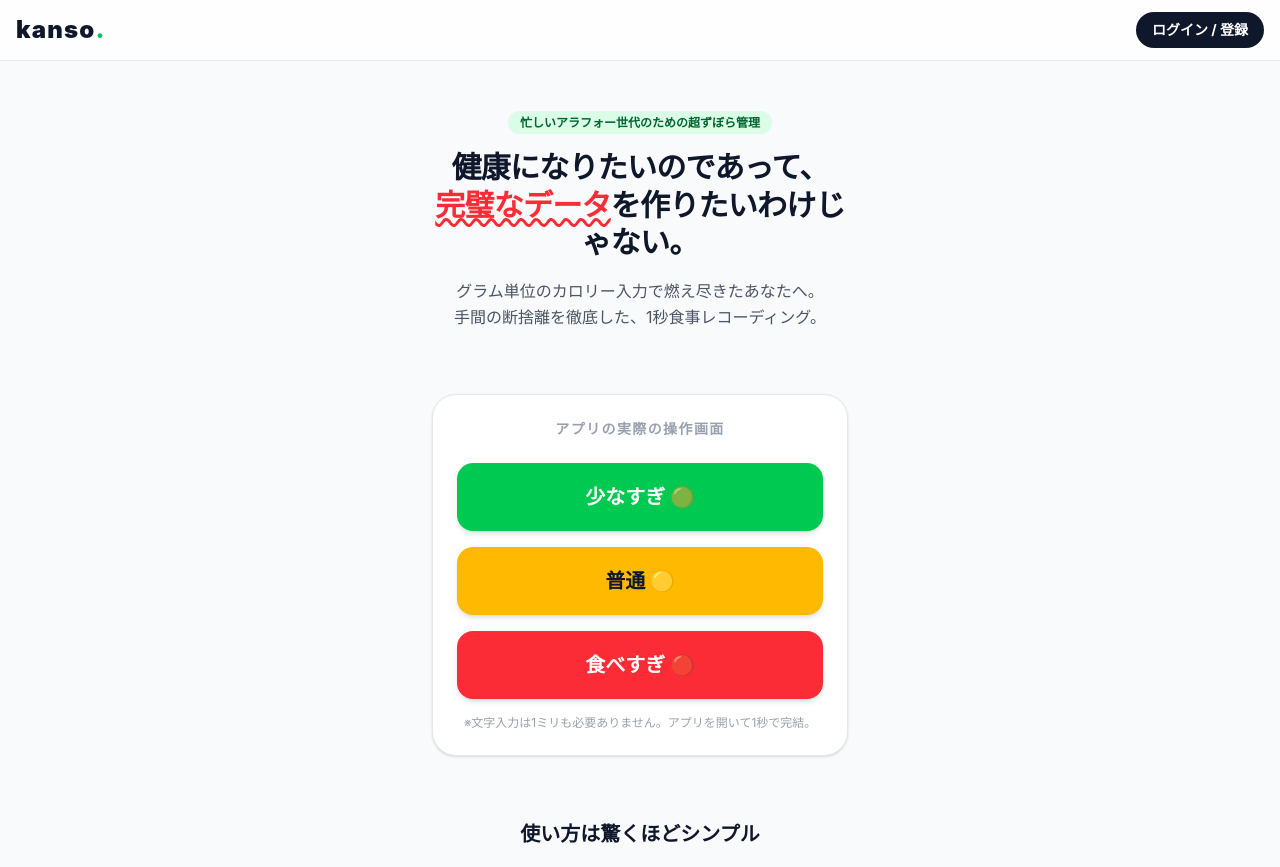
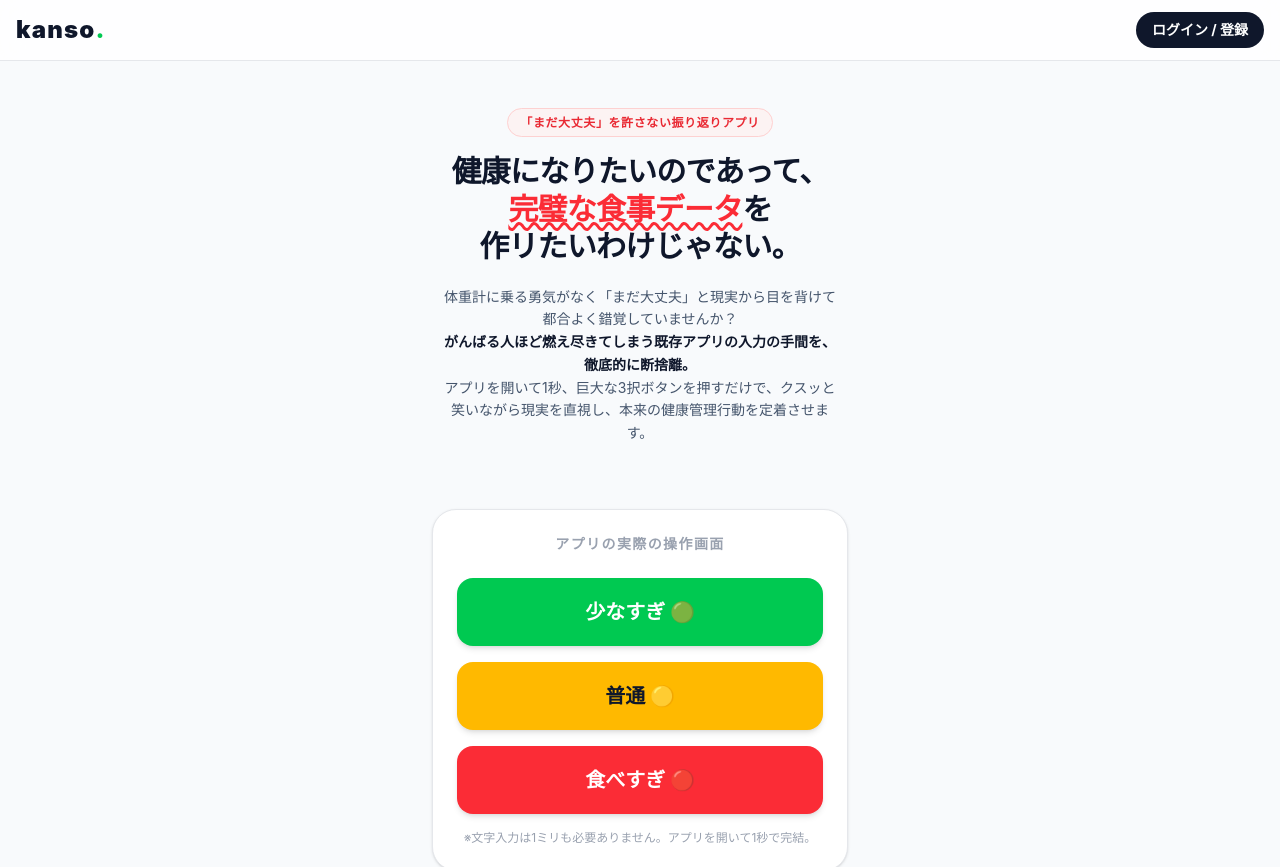
Before and after one commit to yu-sa991/kanso, a React (Vite) app in the folder frontend/: page / in a window 1280 px wide. Shown: the top 867 px of the page. Built offline with nearby package versions, Linux system fonts and the light colour scheme.

Commit message:
【フロントエンド】サービス紹介ページ（LP：使い方セクション含む）の実装

```diff
--- a/frontend/src/App.tsx
+++ b/frontend/src/App.tsx
@@ -1,5 +1,3 @@
-
-
 function App() {
   return (
     <div className="min-h-screen bg-slate-50 text-gray-800 antialiased font-sans">
@@ -16,18 +14,20 @@ function App() {
 
       <main className="max-w-md mx-auto px-4 pb-24">
 
-        {/* 2. 🚀 メイン（ヒーロー）エリア */}
+                 {/* 2. 🚀 メイン（ヒーロー）エリア */}
         <section className="text-center pt-12 pb-16">
-          <span className="bg-green-100 text-green-800 text-xs font-bold px-3 py-1 rounded-full">
-            忙しいアラフォー世代のための超ずぼら管理
+          <span className="bg-red-50 text-red-600 border border-red-200 text-xs font-black px-3 py-1.5 rounded-full tracking-wider animate-pulse">
+            「まだ大丈夫」を許さない振り返りアプリ
           </span>
-          <h1 className="text-3xl font-extrabold text-slate-900 tracking-tight mt-4 leading-tight">
+          <h1 className="text-3xl font-black text-slate-900 tracking-tight mt-5 leading-tight">
             健康になりたいのであって、<br />
-            <span className="text-red-500 underline decoration-wavy">完璧なデータ</span>を作りたいわけじゃない。
+            <span className="text-red-500 underline decoration-wavy">完璧な食事データ</span>を<br />
+            作リたいわけじゃない。
           </h1>
-          <p className="mt-4 text-gray-600 text-base leading-relaxed">
-            グラム単位のカロリー入力で燃え尽きたあなたへ。<br />
-            手間の断捨離を徹底した、1秒食事レコーディング。
+          <p className="mt-5 text-slate-600 text-sm leading-relaxed px-2">
+            体重計に乗る勇気がなく「まだ大丈夫」と現実から目を背けて都合よく錯覚していませんか？<br />
+            <span className="font-bold text-slate-900">がんばる人ほど燃え尽きてしまう既存アプリの入力の手間を、徹底的に断捨離。</span><br />
+            アプリを開いて1秒、巨大な3択ボタンを押すだけで、クスッと笑いながら現実を直視し、本来の健康管理行動を定着させます。
           </p>
         </section>
 
```
